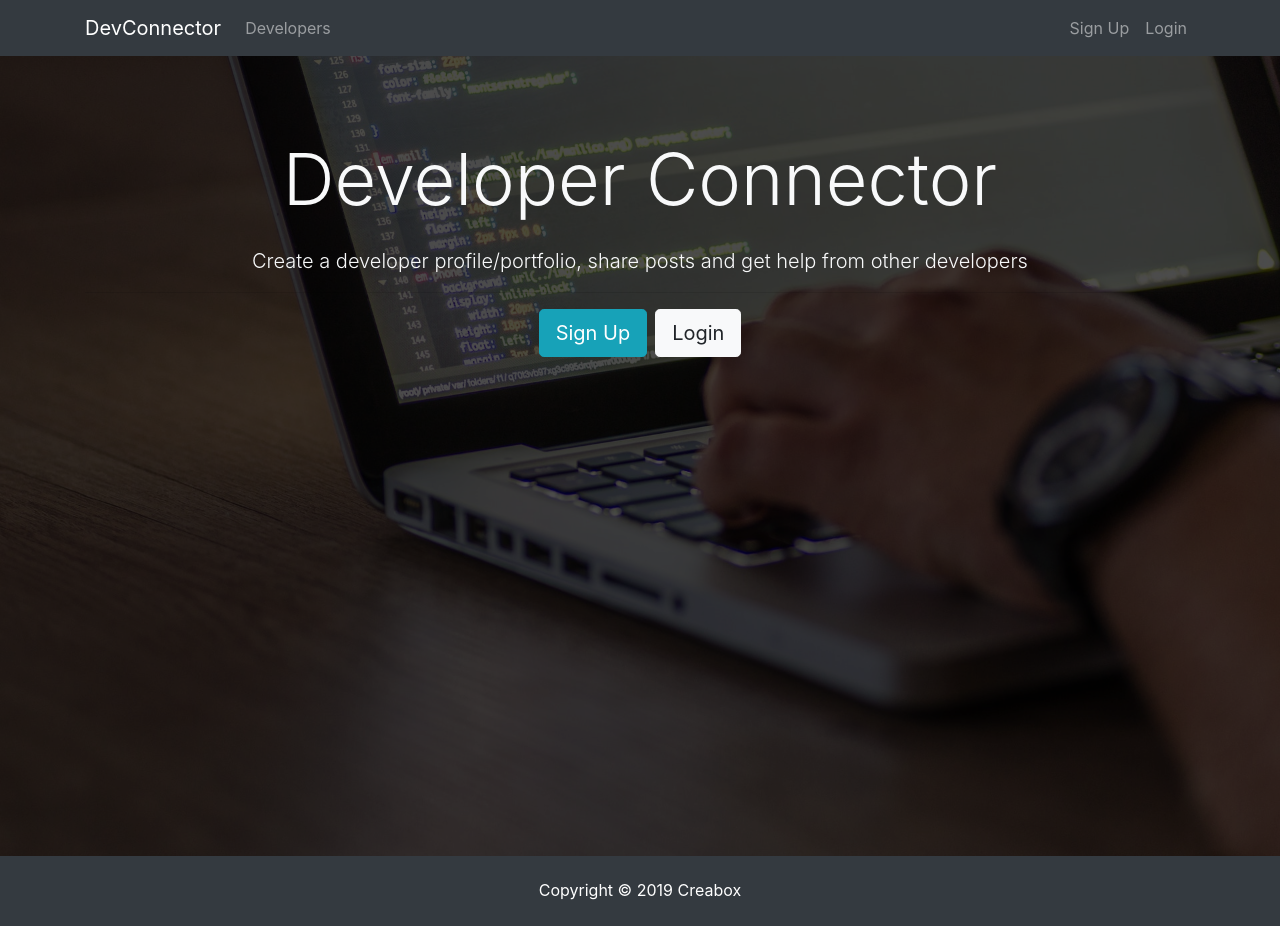
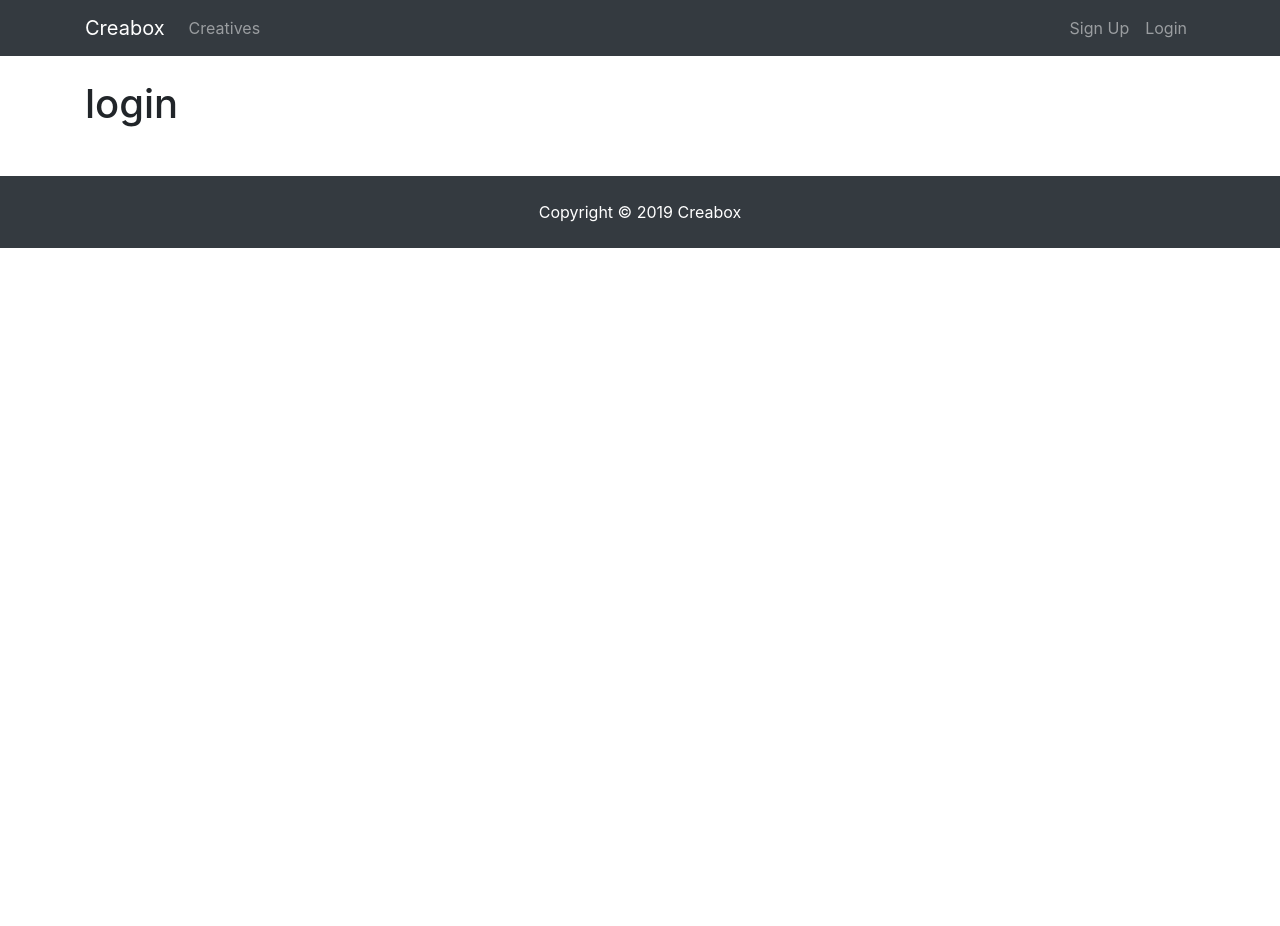
Before and after one commit to PhiPhiPhi/Creabox, a React (Create React App) app in the folder client/: page /login in a window 1280 px wide. After the commit the page ends 800 px from the top, so only its background shows below. Built offline with nearby package versions, Linux system fonts and the light colour scheme.

Commit message:
setup basic react routes

```diff
--- a/client/package.json
+++ b/client/package.json
@@ -8,6 +8,7 @@
     "@testing-library/user-event": "^7.1.2",
     "react": "^16.12.0",
     "react-dom": "^16.12.0",
+    "react-router-dom": "^5.1.2",
     "react-scripts": "3.3.0",
     "serialize-javascript": "^2.1.2"
   },
--- a/client/src/App.js
+++ b/client/src/App.js
@@ -1,16 +1,28 @@
 import React from 'react';
+import {BrowserRouter as Router, Route} from 'react-router-dom';
+
+
+
 import Navbar from './components/layout/Navbar';
 import Footer from './components/layout/Footer';
 import Landing from './components/layout/Landing';
+import Register from './components/auth/Register';
+import Login from './components/auth/Login';
 import './App.css';
 
 function App() {
   return (
+    <Router >
     <div className="App">
       <Navbar />
-      <Landing />
+      <Route exact path='/' component = { Landing }/>
+      <div className='container' >
+        <Route exact path= '/register' component = { Register } />
+        <Route exact path= '/login' component = { Login } />
+      </div>
       <Footer />
     </div>
+    </Router>
   );
 }
 
--- /dev/null
+++ b/client/src/components/auth/Login.js
@@ -0,0 +1,13 @@
+import React, { Component } from 'react'
+
+class Login extends Component {
+    render() {
+        return (
+            <div>
+                <h1>login</h1>
+            </div>
+        )
+    }
+}
+
+export default Login;
--- /dev/null
+++ b/client/src/components/auth/Register.js
@@ -0,0 +1,13 @@
+import React, { Component } from 'react'
+
+class Register extends Component {
+    render() {
+        return (
+            <div>
+                <h1>Register</h1>
+            </div>
+        )
+    }
+}
+
+export default Register;
--- a/client/src/components/layout/Landing.js
+++ b/client/src/components/layout/Landing.js
@@ -1,4 +1,5 @@
-import React, { Component } from 'react'
+import React, { Component } from 'react';
+import {Link} from 'react-router-dom';
 
 class Landing extends Component {
     render() {
@@ -12,8 +13,8 @@
                     </h1>
                     <p className="lead"> Create a developer profile/portfolio, share posts and get help from other developers</p>
                     <hr />
-                    <a href="register.html" className="btn btn-lg btn-info mr-2">Sign Up</a>
-                    <a href="login.html" className="btn btn-lg btn-light">Login</a>
+                    <Link to="register" className="btn btn-lg btn-info mr-2">Sign Up</Link>
+                    <Link to="login" className="btn btn-lg btn-light">Login</Link>
                   </div>
                 </div>
               </div>
--- a/client/src/components/layout/Navbar.js
+++ b/client/src/components/layout/Navbar.js
@@ -1,4 +1,5 @@
-import React, { Component } from 'react'
+import React, { Component } from 'react';
+import {Link} from 'react-router-dom';
 
 class Navbar extends Component {
     render() {
@@ -6,7 +7,7 @@
             <div>
     <nav className="navbar navbar-expand-sm navbar-dark bg-dark mb-4">
         <div className="container">
-        <a className="navbar-brand" href="landing.html">DevConnector</a>
+        <Link  className="navbar-brand" to="/">Creabox</Link>
         <button className="navbar-toggler" type="button" data-toggle="collapse" data-target="#mobile-nav">
             <span className="navbar-toggler-icon"></span>
         </button>
@@ -14,17 +15,17 @@
         <div className="collapse navbar-collapse" id="mobile-nav">
             <ul className="navbar-nav mr-auto">
             <li className="nav-item">
-                <a className="nav-link" href="profiles.html"> Developers
-                </a>
+                <Link className="nav-link" to="profiles"> Creatives
+                </Link>
             </li>
             </ul>
 
             <ul className="navbar-nav ml-auto">
             <li className="nav-item">
-                <a className="nav-link" href="register.html">Sign Up</a>
+                <Link className="nav-link" to="register">Sign Up</Link>
             </li>
             <li className="nav-item">
-                <a className="nav-link" href="login.html">Login</a>
+                <Link className="nav-link" to="login">Login</Link>
             </li>
             </ul>
         </div>
```
Also changed, not shown: 1 other file (tests, documents, lock files or other folders).
